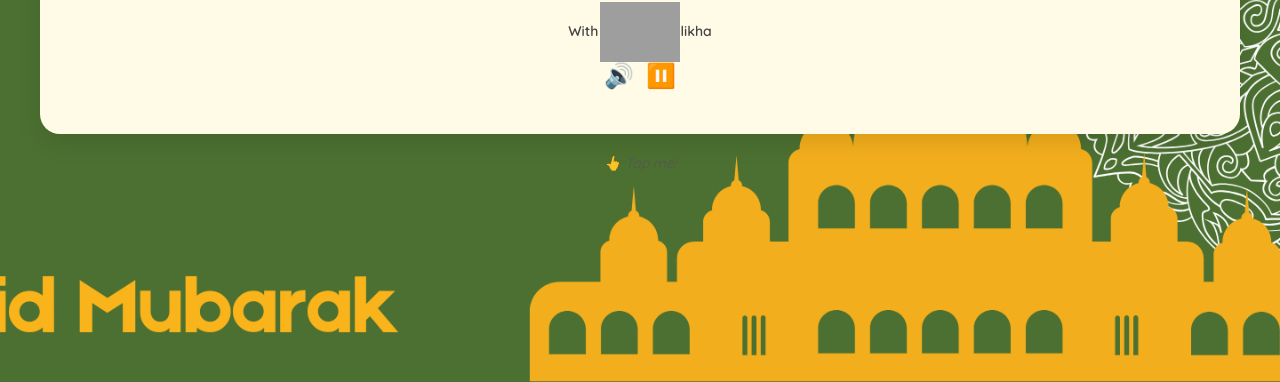
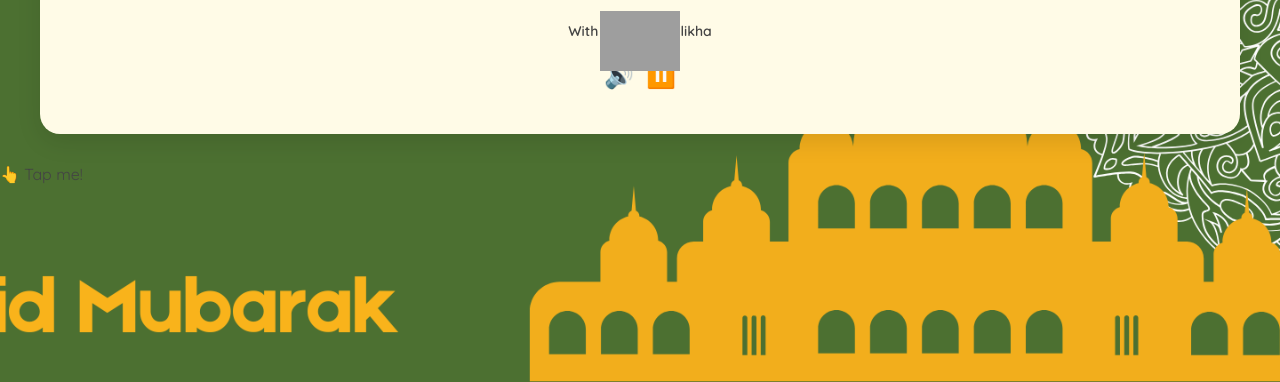
Before and after one commit to ZalikhaR/hari-raya-card, a plain HTML site: page index.html in a window 1280 px wide. Shown: the part 418-800 px from the top of the page. Drawn offline with Linux system fonts and the light colour scheme; grey boxes are pictures that could not be loaded.

Commit message:
Update style.css

```diff
--- a/style.css
+++ b/style.css
@@ -140,17 +140,3 @@ body {
   .face-img:hover {
     animation: wiggle 0.5s infinite;
   }
-.face-hint {
-  text-align: center;
-  margin-top: -10px;
-  font-size: 14px;
-  color: #555;
-  font-style: italic;
-  animation: pulse 1.5s infinite;
-}
-
-@keyframes pulse {
-  0% { opacity: 0.4; }
-  50% { opacity: 1; }
-  100% { opacity: 0.4; }
-}
```
